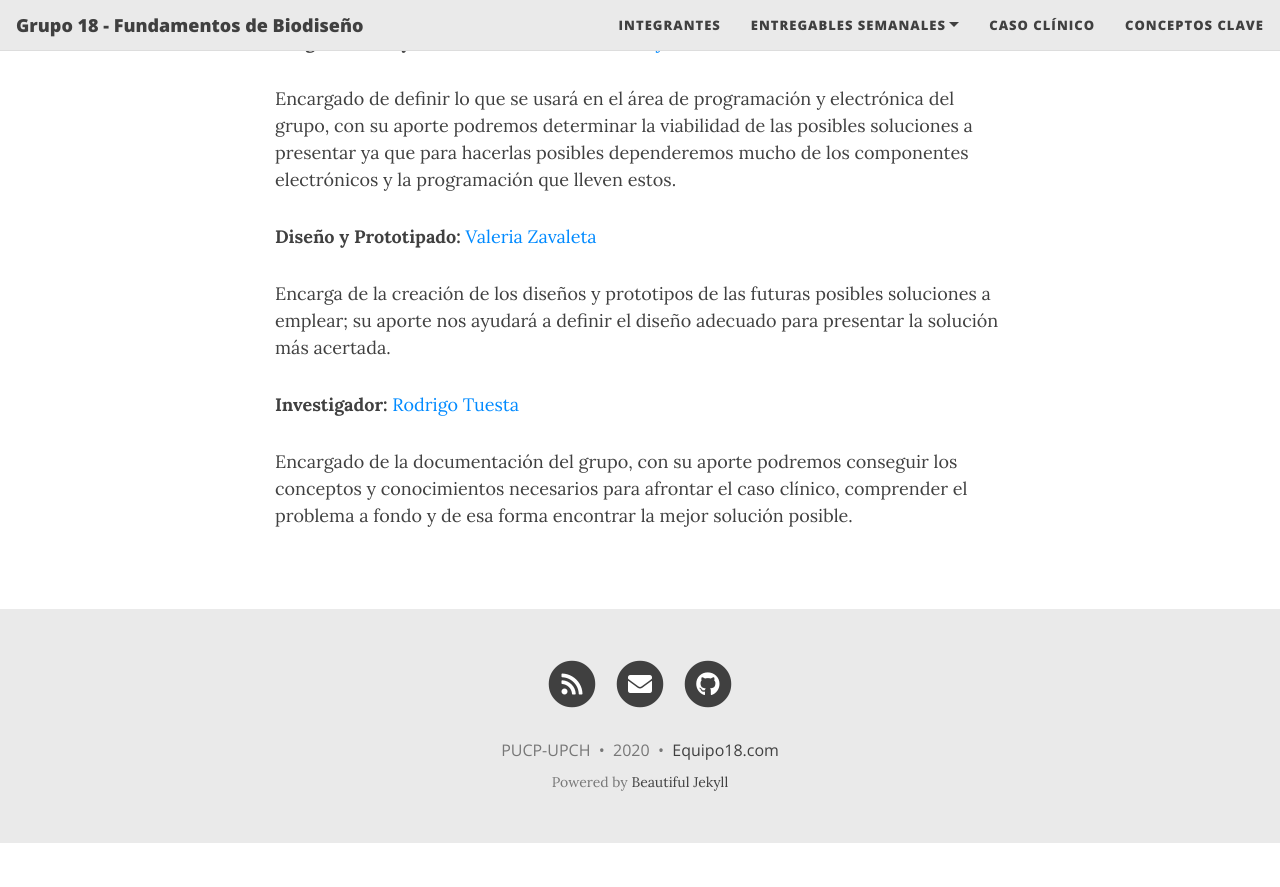
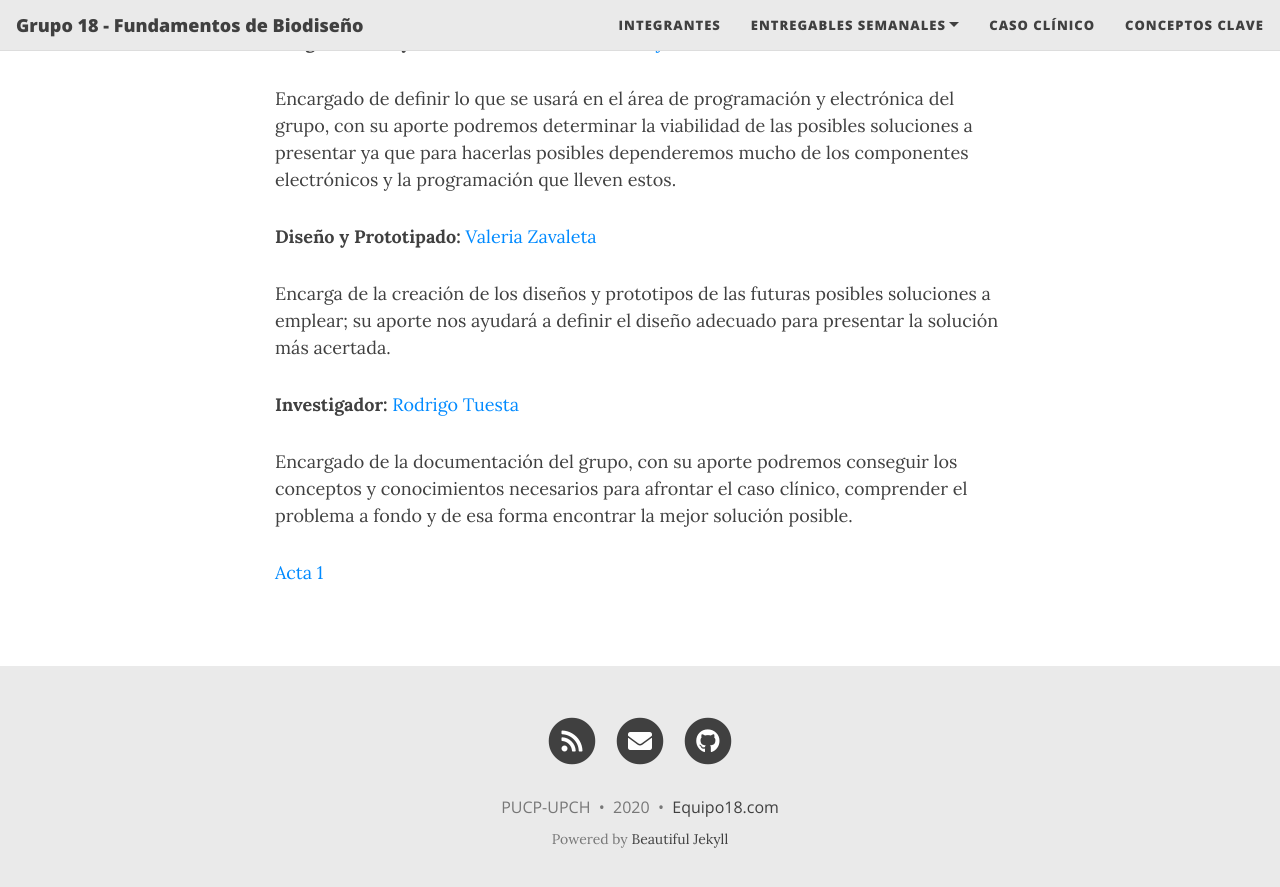
Before and after one commit to equipo18-fundbio/equipo18-fundbio1, a Jekyll site: the page built from Entregables/Entregable_1.md, in a window 1280 px wide and 900 px high, scrolled down 792 px. Shown: the top 887 px of the window. Built offline with Jekyll 4.4.1, drawn with Linux system fonts in a browser that asks for light colours; nearby versions of some CDN libraries; before the commit the page ends 1635 px from its top, so only the background shows below that.

Commit message:
Update Entregable_1.md

```diff
--- a/Entregables/Entregable_1.md
+++ b/Entregables/Entregable_1.md
@@ -36,3 +36,5 @@ Encarga de la creación de los diseños y prototipos de las futuras posibles sol
 [Rodrigo Tuesta](https://equipo18-fundbio.github.io/equipo18-fundbio/aboutme/)
 
 Encargado de la documentación del grupo, con su aporte podremos conseguir los conceptos y conocimientos necesarios para afrontar el caso clínico, comprender el problema a fondo y de esa forma encontrar la mejor solución posible.
+
+[Acta 1](https://equipo18-fundbio.github.io/equipo18-fundbio/documentacion/acta1/)
```
